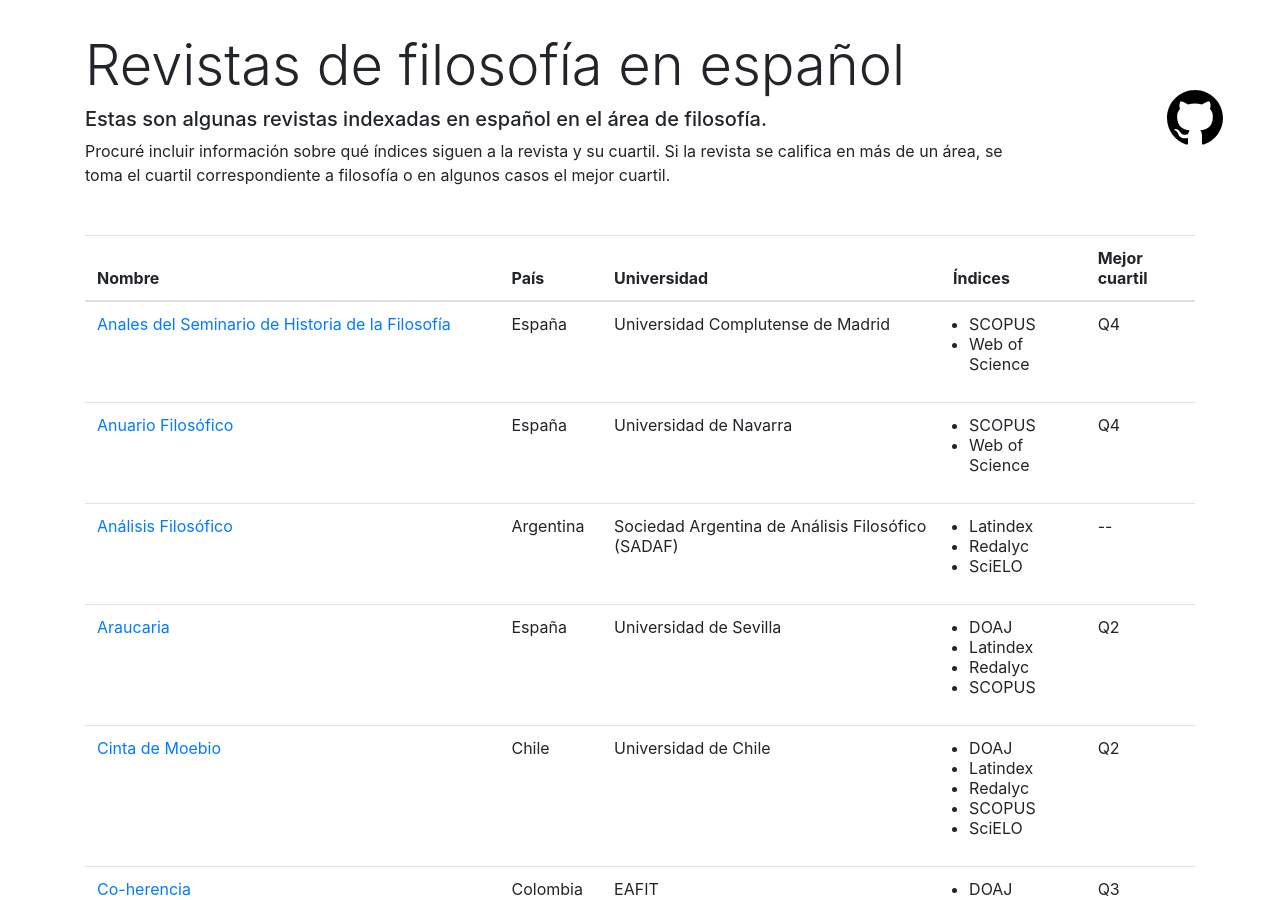
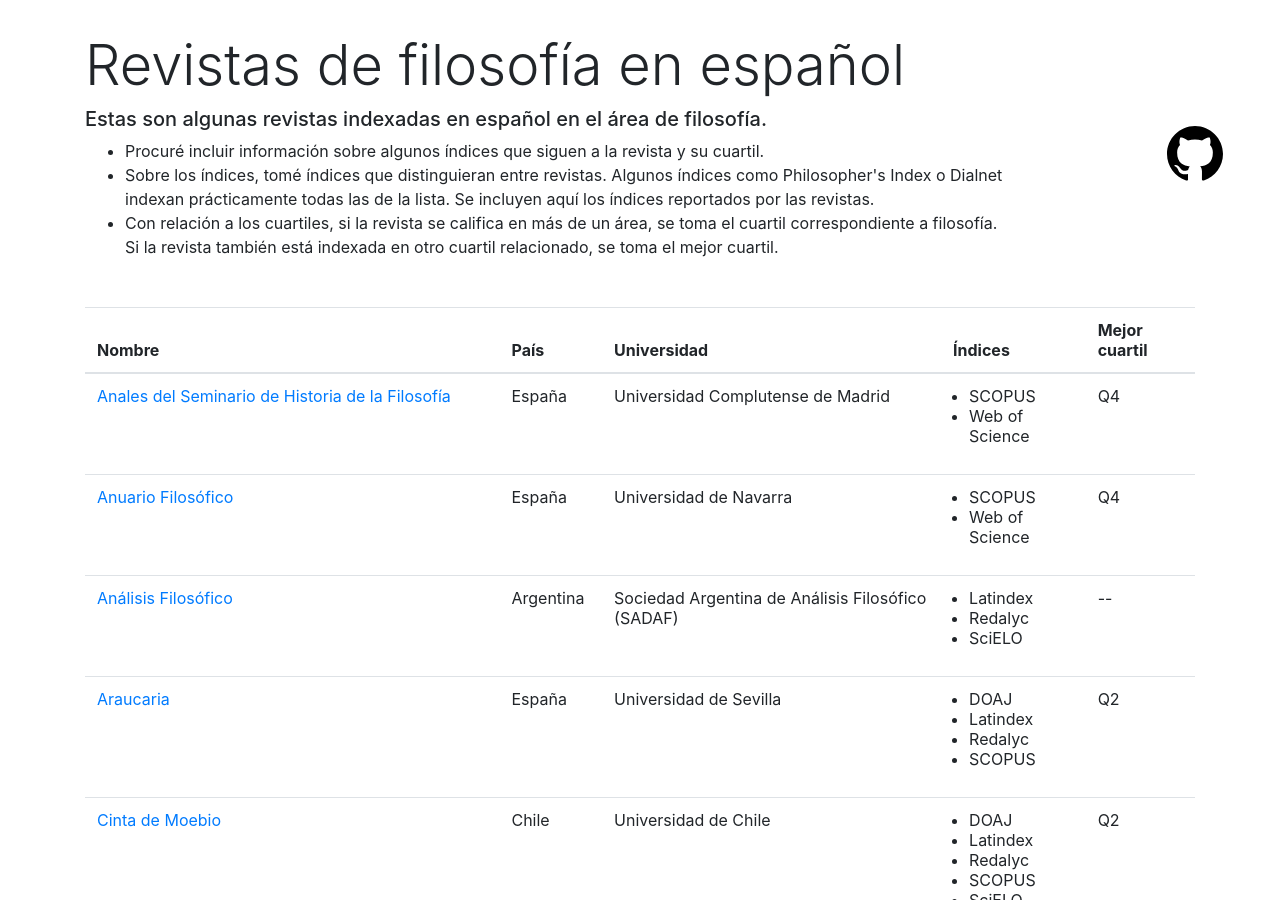
Before and after one commit to juanrloaiza/revistas_filosofia, a Jekyll site: the page built from index.md, in a window 1280 px wide and 900 px high. Built offline with Jekyll 4.4.1, drawn with Linux system fonts in a browser that asks for light colours; comment, search, counter and statistics services are not loaded.

Commit message:
Nota aclaratoria

```diff
--- a/_layouts/default.html
+++ b/_layouts/default.html
@@ -21,7 +21,13 @@
       <div class="col-lg-10">
         <h1 class="display-4">{{ page.title }}</h1>
         <h5>Estas son algunas revistas indexadas en español en el área de filosofía.</h5>
-        <p>Procuré incluir información sobre qué índices siguen a la revista y su cuartil. Si la revista se califica en más de un área, se toma el cuartil correspondiente a filosofía o en algunos casos el mejor cuartil.</p>
+        <ul>
+          <li>Procuré incluir información sobre algunos índices que siguen a la revista y su cuartil.
+          </li>
+          <li> Sobre los índices, tomé índices que distinguieran entre revistas. Algunos índices como Philosopher's Index o Dialnet indexan prácticamente todas las de la lista. Se incluyen aquí los índices reportados por las revistas.
+          </li>
+          <li>Con relación a los cuartiles, si la revista se califica en más de un área, se toma el cuartil correspondiente a filosofía. Si la revista también está indexada en otro cuartil relacionado, se toma el mejor cuartil.</li>
+        </ul>
       </div>
 
       <div class="row align-items-center">
```
